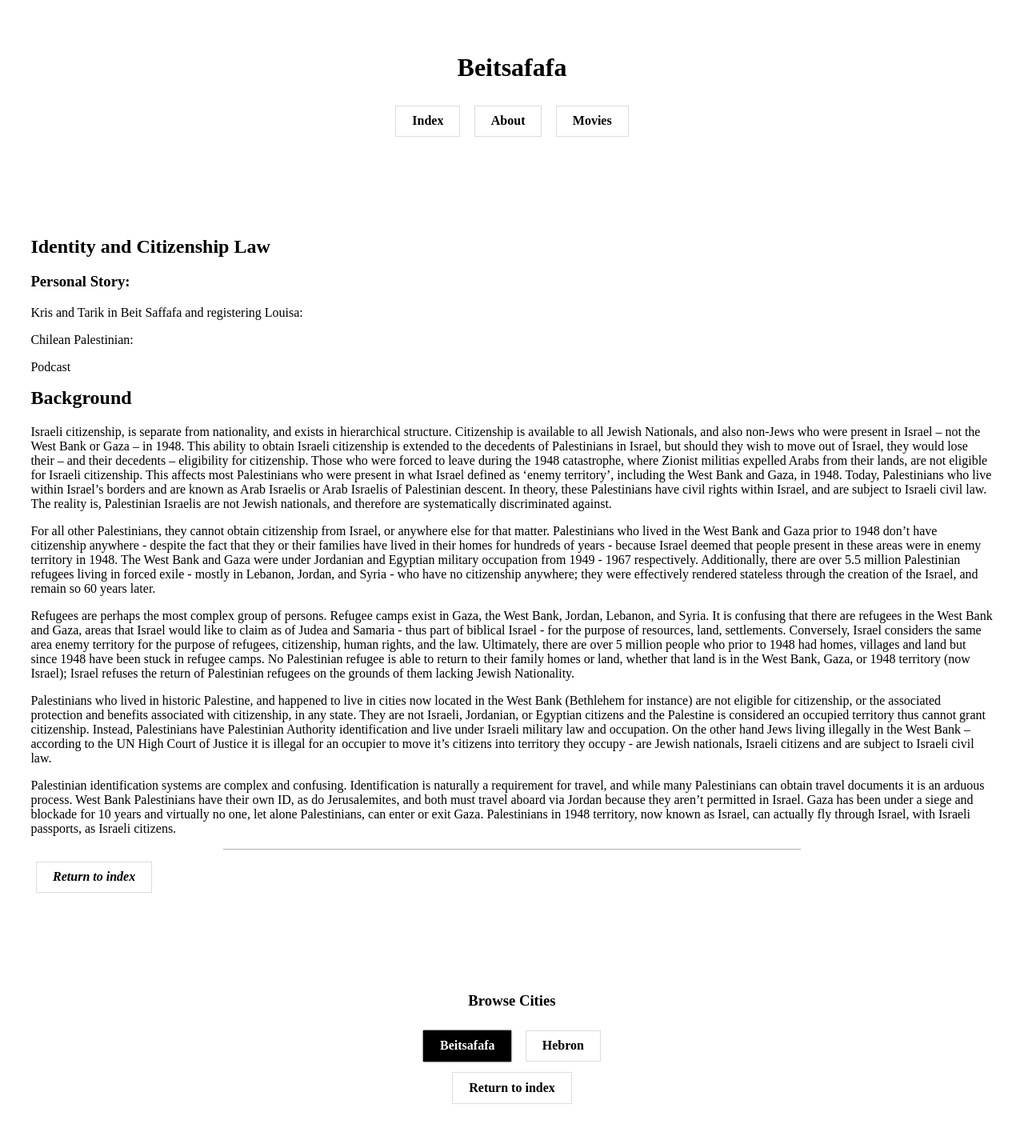
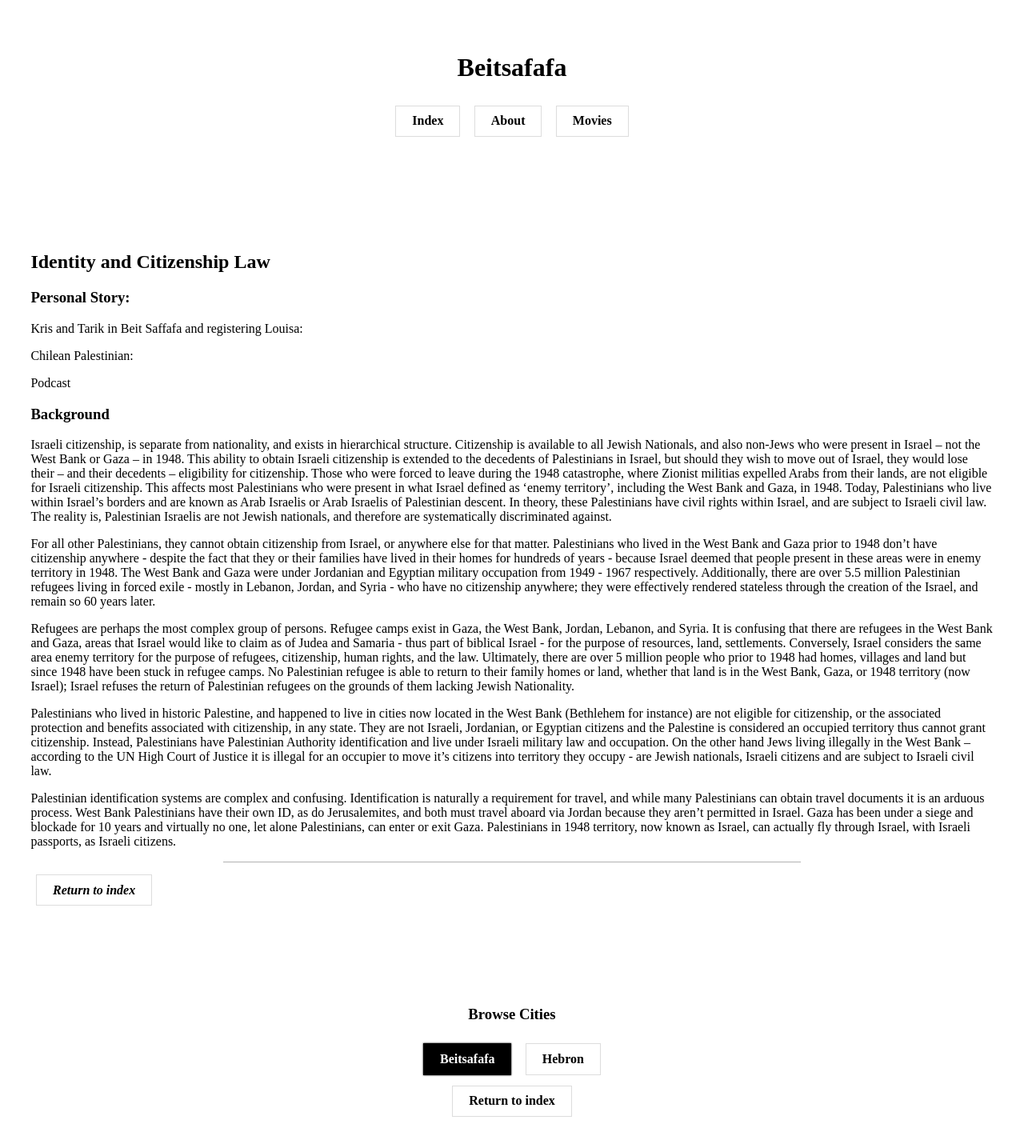
Before and after one commit to thepeopleofpalestine/thepeopleofpalestine.github.io, a Jekyll site: the page built from _cities/beitsafafa.md, in a window 1280 px wide. Shown: the whole page at 80% size. Built offline with Jekyll 4.4.1, drawn with Linux system fonts in a browser that asks for light colours; some web fonts are replaced.

```diff
--- a/_cities/beitsafafa.md
+++ b/_cities/beitsafafa.md
@@ -10,7 +10,7 @@ synopsis: |
 
 ---
 
-## Identity and Citizenship Law
+# Identity and Citizenship Law
 
 ### Personal Story:
 
@@ -20,7 +20,7 @@ Chilean Palestinian:
 
 Podcast
 
-## Background
+### Background
 
 Israeli citizenship, is separate from nationality, and exists in hierarchical structure. Citizenship is available to all Jewish Nationals, and also non-Jews who were present in Israel – not the West Bank or Gaza – in 1948. This ability to obtain Israeli citizenship is extended to the decedents of Palestinians in Israel, but should they wish to move out of Israel, they would lose their – and their decedents – eligibility for citizenship. Those who were forced to leave during the 1948 catastrophe, where Zionist militias expelled Arabs from their lands, are not eligible for Israeli citizenship. This affects most Palestinians who were present in what Israel defined as ‘enemy territory’, including the West Bank and Gaza, in 1948. Today, Palestinians who live within Israel’s borders and are known as Arab Israelis or Arab Israelis of Palestinian descent. In theory, these Palestinians have civil rights within Israel, and are subject to Israeli civil law. The reality is, Palestinian Israelis are not Jewish nationals, and therefore are systematically discriminated against.
 
```
